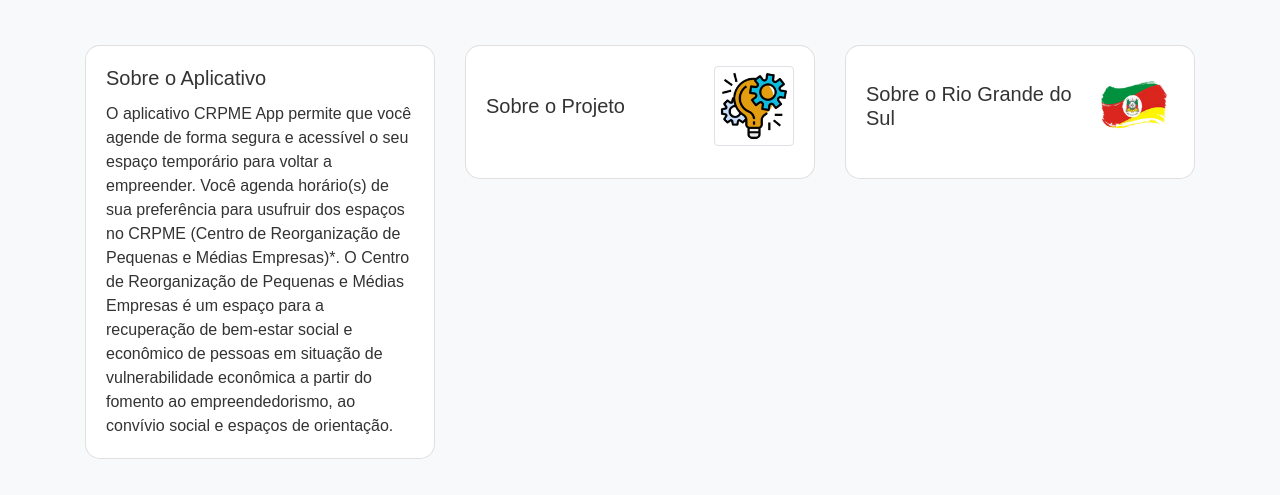
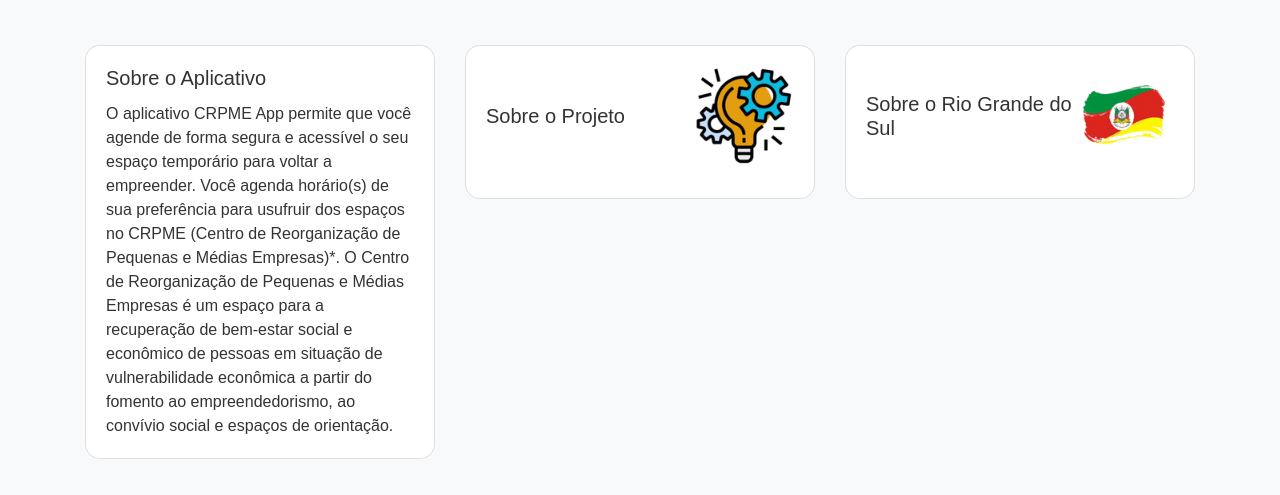
Before and after one commit to vinisaraiva/maratonatech, a plain HTML site: page index.html in a window 1280 px wide. Shown: the part 195-690 px from the top of the page. Drawn offline with nearby package versions, Linux system fonts and the light colour scheme.

Commit message:
Update index.html

```diff
--- a/index.html
+++ b/index.html
@@ -60,7 +60,7 @@ O Centro de Reorganização de Pequenas e Médias Empresas é um espaço para a
                     <div class="card-body">
                         <h5 class="card-title d-flex justify-content-between align-items-center">
                             Sobre o Projeto
-                            <img src="assets/2.png" alt="Projeto" class="img-thumbnail" style="width: 80px;">
+                            <img src="assets/2.png" alt="Projeto" class="img-card" style="width: 100px;">
                         </h5>
                     </div>
                 </div>
@@ -70,7 +70,7 @@ O Centro de Reorganização de Pequenas e Médias Empresas é um espaço para a
                     <div class="card-body">
                         <h5 class="card-title d-flex justify-content-between align-items-center">
                             Sobre o Rio Grande do Sul
-                            <img src="assets/1.png" alt="Governo" class="img-card" style="width: 80px;">
+                            <img src="assets/1.png" alt="Governo" class="img-card" style="width: 100px;">
                         </h5>
                     </div>
                 </div>
```
